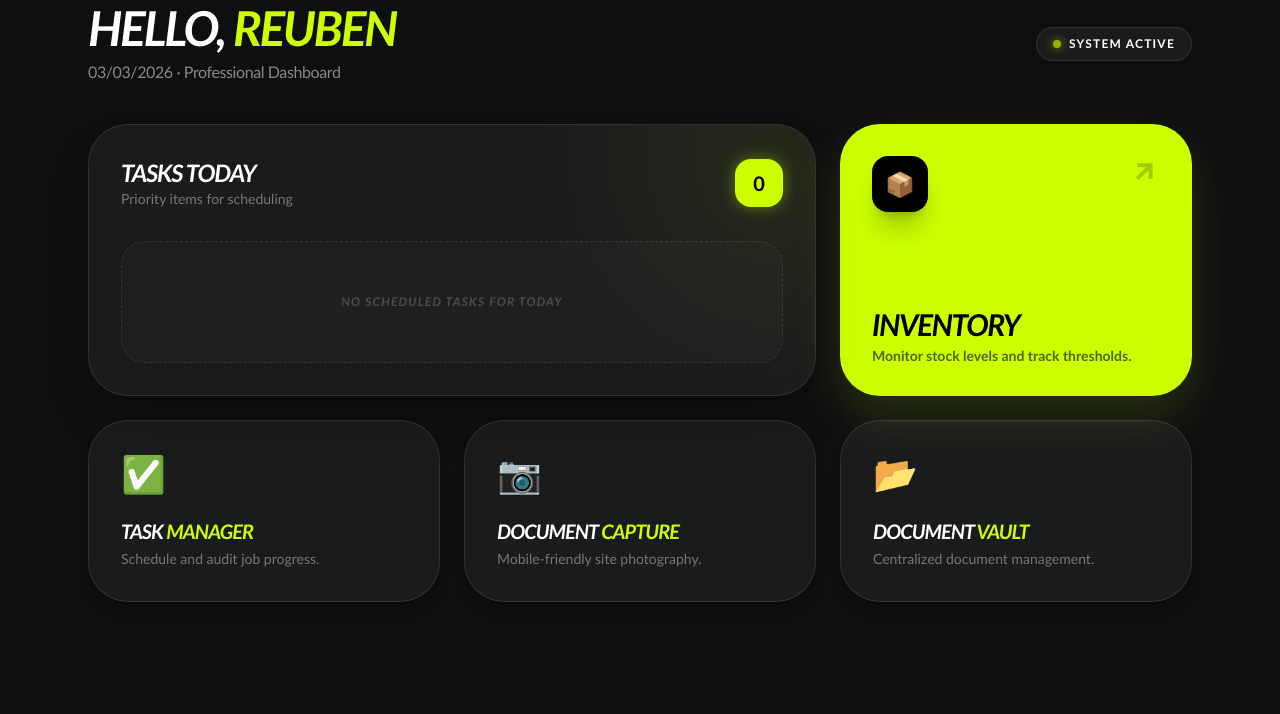
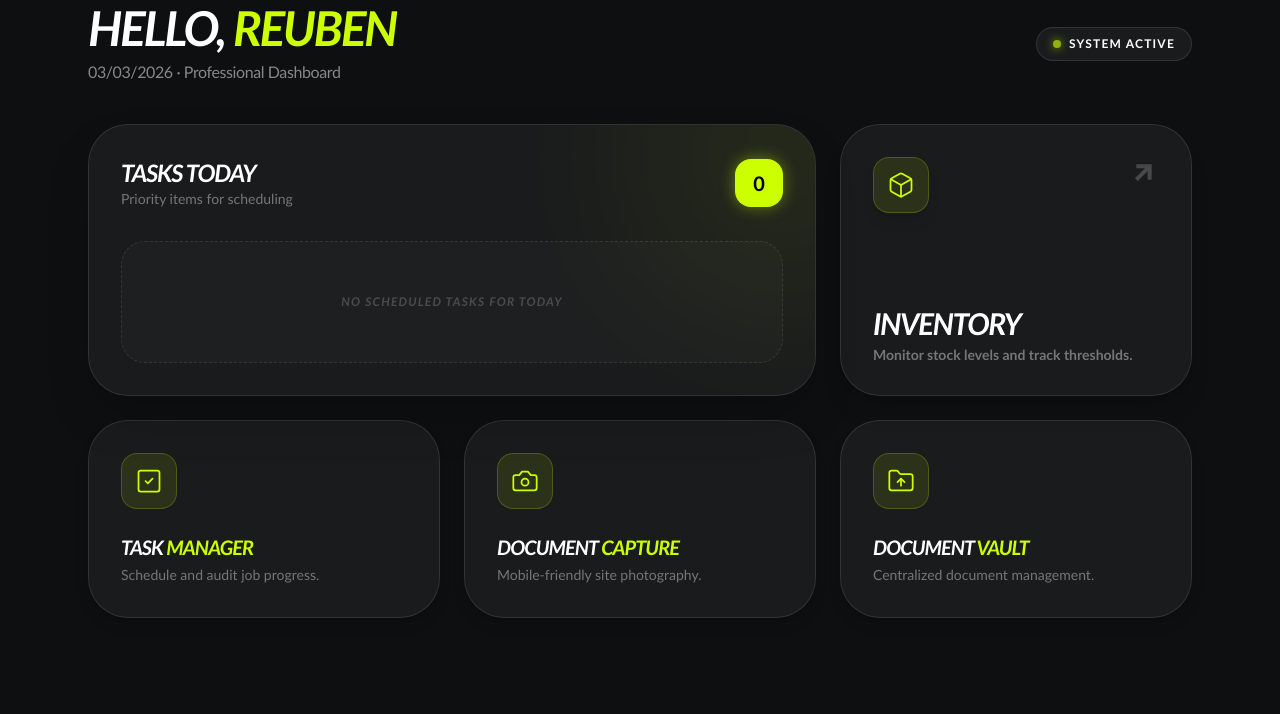
Before and after one commit to RBourkeUCC/ThinkTradie, a Flask app: page /home in a window 1280 px wide. Shown: the part 109-823 px from the top of the page. Before the commit the page ends 711 px from the top, so only its background shows below. Run offline with Flask 3, Linux system fonts and the light colour scheme; a user stored in the database is signed in; data comes from the database, SQL or seed files in the repository; data that the repository does not hold is empty; some libraries are stand-ins or nearby versions.

Commit message:
Update Inventory card style and icons for consistency
Normalized the Inventory card style and replaced emoji icons with inline SVGs for consistency across dashboard navigation cards.

```diff
--- a/templates/home.html
+++ b/templates/home.html
@@ -54,36 +54,88 @@
     </div>
   </div>
 
-  <a href="{{ url_for('index') }}" class="bg-accent rounded-5xl p-8 flex flex-col justify-between group hover:scale-[1.02] transition-all duration-500 shadow-[0_20px_50px_rgba(204,255,0,0.15)]">
+  {#
+    FIX (Iteration 6): Normalised the Inventory card to match the visual style
+    of the three module cards below (dark glass with border) instead of using
+    the highlighted accent-coloured background. This ensures visual consistency
+    across all dashboard navigation cards and avoids implying Inventory has
+    higher priority than other modules.
+
+    SOURCE: Material Design – Cards (Consistency Principle)
+    https://m3.material.io/components/cards/overview
+    WHY: Dashboard navigation cards should have equal visual weight to avoid
+    misleading the user about feature hierarchy or priority.
+
+    FIX (Iteration 6): Replaced emoji icons with inline SVG icons throughout
+    all dashboard cards for a more professional, consistent visual language.
+
+    SOURCE: MDN Web Docs – SVG: Scalable Vector Graphics
+    https://developer.mozilla.org/en-US/docs/Web/SVG
+    WHY: Emojis render inconsistently across devices and operating systems
+    (Apple, Android, Windows all display different glyphs). Inline SVGs
+    guarantee pixel-perfect, brand-consistent iconography on every platform.
+
+    SOURCE: Heroicons (by Tailwind Labs) – Open Source SVG Icon Set
+    https://heroicons.com/
+    WHY: Provides professionally designed, stroke-based icons that align with
+    the minimal, modern aesthetic of the ThinkTradie design system.
+  #}
+  <a href="{{ url_for('index') }}" class="bg-white/5 border border-white/10 rounded-5xl p-8 flex flex-col justify-between group hover:border-accent/40 transition-all duration-500 shadow-xl">
     <div class="flex justify-between items-start">
-      <div class="h-14 w-14 rounded-2xl bg-black flex items-center justify-center text-2xl shadow-xl shadow-black/20">📦</div>
-      <svg class="text-black/20 group-hover:text-black transition-colors" width="32" height="32" viewBox="0 0 24 24" fill="none" stroke="currentColor" stroke-width="3"><path d="M7 17l10-10M7 7h10v10"/></svg>
+      {# Iteration 6: SVG package icon replaces emoji 📦 for cross-platform consistency #}
+      <div class="h-14 w-14 rounded-2xl bg-accent/10 border border-accent/20 flex items-center justify-center shadow-lg group-hover:scale-110 transition-transform">
+        <svg width="28" height="28" viewBox="0 0 24 24" fill="none" stroke="currentColor" stroke-width="1.5" stroke-linecap="round" stroke-linejoin="round" class="text-accent">
+          <path d="M21 8a2 2 0 0 0-1-1.73l-7-4a2 2 0 0 0-2 0l-7 4A2 2 0 0 0 3 8v8a2 2 0 0 0 1 1.73l7 4a2 2 0 0 0 2 0l7-4A2 2 0 0 0 21 16Z"/>
+          <path d="m3.3 7 8.7 5 8.7-5"/>
+          <path d="M12 22V12"/>
+        </svg>
+      </div>
+      <svg class="text-white/20 group-hover:text-accent transition-colors" width="32" height="32" viewBox="0 0 24 24" fill="none" stroke="currentColor" stroke-width="3"><path d="M7 17l10-10M7 7h10v10"/></svg>
     </div>
-    <div>
-      <h3 class="text-black font-black text-3xl tracking-tighter leading-none mb-2 italic">INVENTORY</h3>
-      <p class="text-black/60 font-bold text-sm leading-tight">Monitor stock levels and track thresholds.</p>
+    <div class="mt-6">
+      <h3 class="text-white font-black text-3xl tracking-tighter leading-none mb-2 italic">INVENTORY</h3>
+      <p class="text-white/40 font-bold text-sm leading-tight">Monitor stock levels and track thresholds.</p>
     </div>
   </a>
 
   <div class="lg:col-span-3 grid grid-cols-1 md:grid-cols-3 gap-6">
-    <a href="{{ url_for('tasks') }}" class="bg-white/5 border border-white/10 rounded-5xl p-8 hover:border-white/30 transition-all group shadow-lg">
-      <div class="text-4xl mb-6 group-hover:scale-110 transition-transform inline-block">✅</div>
+    <a href="{{ url_for('tasks') }}" class="bg-white/5 border border-white/10 rounded-5xl p-8 hover:border-accent/40 transition-all group shadow-lg">
+      {# Iteration 6: SVG clipboard-check icon replaces emoji ✅ #}
+      <div class="h-14 w-14 rounded-2xl bg-accent/10 border border-accent/20 flex items-center justify-center mb-6 group-hover:scale-110 transition-transform">
+        <svg width="28" height="28" viewBox="0 0 24 24" fill="none" stroke="currentColor" stroke-width="1.5" stroke-linecap="round" stroke-linejoin="round" class="text-accent">
+          <rect x="3" y="3" width="18" height="18" rx="2"/>
+          <path d="m9 12 2 2 4-4"/>
+        </svg>
+      </div>
       <h4 class="text-xl font-bold mb-1 italic uppercase tracking-tighter">
         <span class="text-white">Task</span> <span class="text-accent">Manager</span>
       </h4>
       <p class="text-white/40 text-sm">Schedule and audit job progress.</p>
     </a>
 
-    <a href="{{ url_for('documents') }}" class="bg-white/5 border border-white/10 rounded-5xl p-8 hover:border-white/30 transition-all group shadow-lg">
-      <div class="text-4xl mb-6 group-hover:scale-110 transition-transform inline-block">📷</div>
+    <a href="{{ url_for('documents') }}" class="bg-white/5 border border-white/10 rounded-5xl p-8 hover:border-accent/40 transition-all group shadow-lg">
+      {# Iteration 6: SVG camera icon replaces emoji 📷 #}
+      <div class="h-14 w-14 rounded-2xl bg-accent/10 border border-accent/20 flex items-center justify-center mb-6 group-hover:scale-110 transition-transform">
+        <svg width="28" height="28" viewBox="0 0 24 24" fill="none" stroke="currentColor" stroke-width="1.5" stroke-linecap="round" stroke-linejoin="round" class="text-accent">
+          <path d="M14.5 4h-5L7 7H4a2 2 0 0 0-2 2v9a2 2 0 0 0 2 2h16a2 2 0 0 0 2-2V9a2 2 0 0 0-2-2h-3l-2.5-3Z"/>
+          <circle cx="12" cy="13" r="3"/>
+        </svg>
+      </div>
       <h4 class="text-xl font-bold mb-1 italic uppercase tracking-tighter">
         <span class="text-white">Document</span> <span class="text-accent">Capture</span>
       </h4>
       <p class="text-white/40 text-sm">Mobile-friendly site photography.</p>
     </a>
 
-    <a href="{{ url_for('vault') }}" class="bg-white/5 border border-white/10 rounded-5xl p-8 hover:border-white/30 transition-all group shadow-lg">
-      <div class="text-4xl mb-6 group-hover:scale-110 transition-transform inline-block">📂</div>
+    <a href="{{ url_for('vault') }}" class="bg-white/5 border border-white/10 rounded-5xl p-8 hover:border-accent/40 transition-all group shadow-lg">
+      {# Iteration 6: SVG folder icon replaces emoji 📂 #}
+      <div class="h-14 w-14 rounded-2xl bg-accent/10 border border-accent/20 flex items-center justify-center mb-6 group-hover:scale-110 transition-transform">
+        <svg width="28" height="28" viewBox="0 0 24 24" fill="none" stroke="currentColor" stroke-width="1.5" stroke-linecap="round" stroke-linejoin="round" class="text-accent">
+          <path d="M20 20a2 2 0 0 0 2-2V8a2 2 0 0 0-2-2h-7.9a2 2 0 0 1-1.69-.9L9.6 3.9A2 2 0 0 0 7.93 3H4a2 2 0 0 0-2 2v13a2 2 0 0 0 2 2Z"/>
+          <path d="M12 10v6"/>
+          <path d="m15 13-3-3-3 3"/>
+        </svg>
+      </div>
       <h4 class="text-xl font-bold mb-1 italic uppercase tracking-tighter">
         <span class="text-white">Document</span> <span class="text-accent">Vault</span>
       </h4>
```
